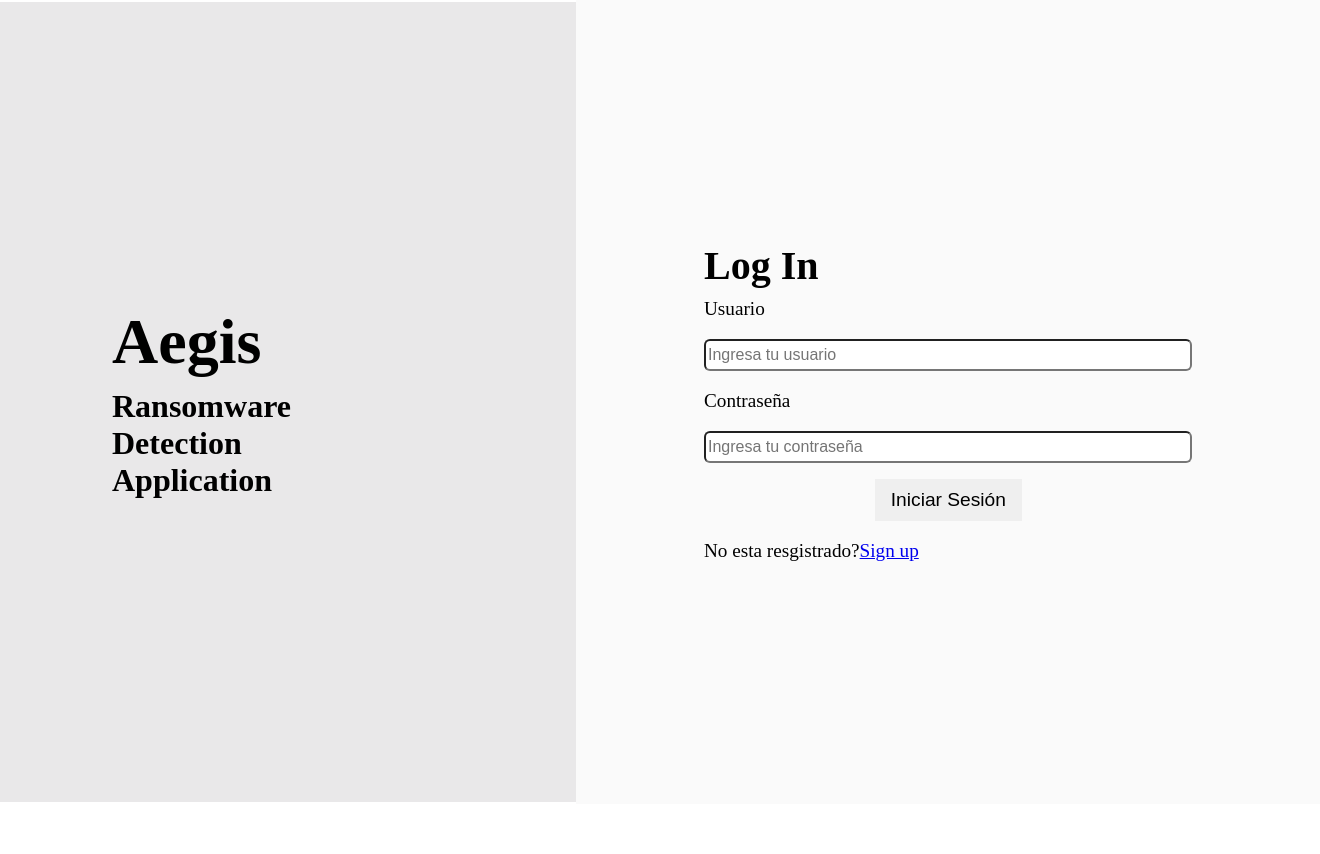
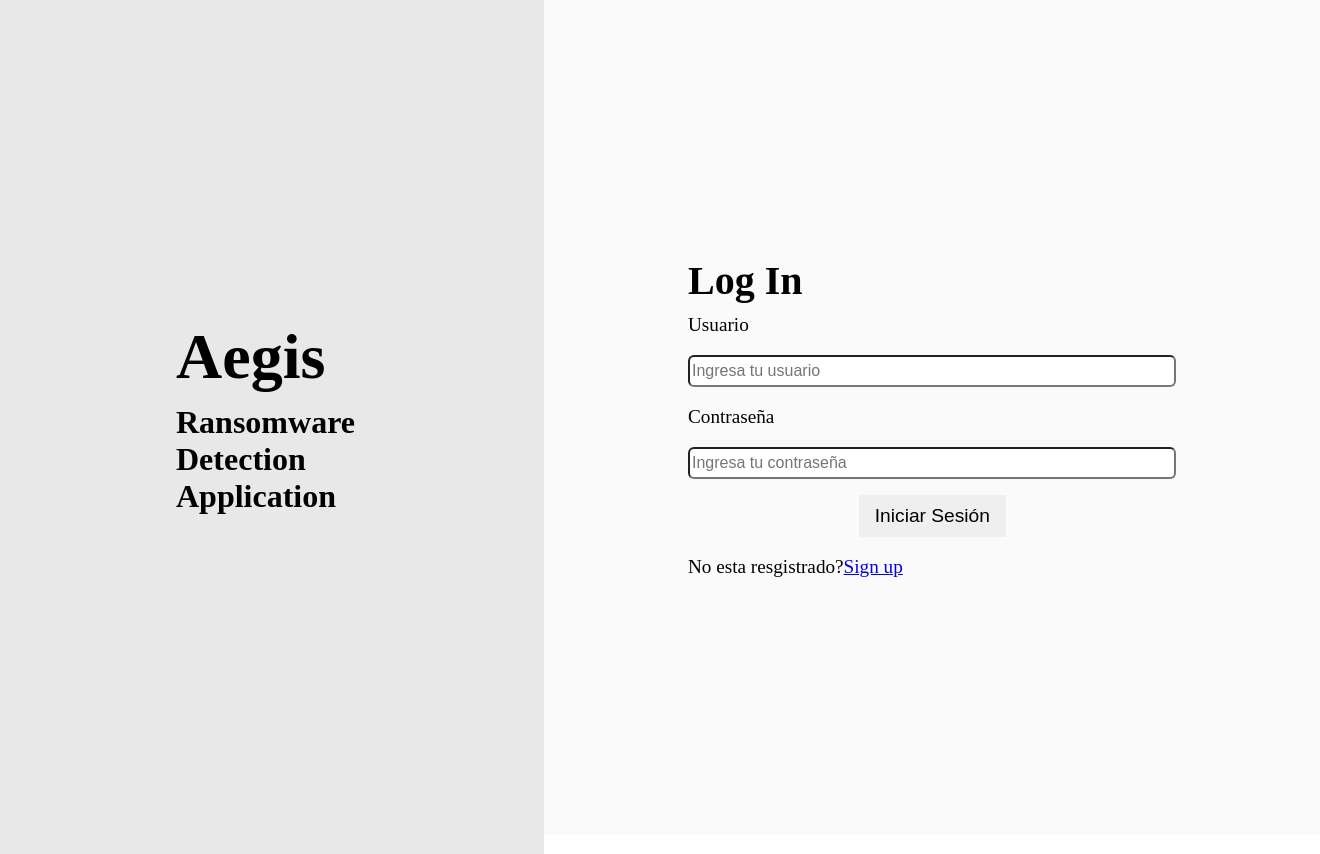
Before and after one commit to NoboruOshita/machinelearning, a Django app: page /login in a window 1320 px wide. Before the commit the page ends 802 px from the top, so only its background shows below. Run offline with Django 4.2, Linux system fonts and the light colour scheme.

Commit message:
change in style login

```diff
--- a/aplicacion_web_app/static/styles/login.css
+++ b/aplicacion_web_app/static/styles/login.css
@@ -3,7 +3,8 @@ body{
 }
 
 body, h2{
-    margin:0;
+    margin: 0;
+    padding: 0;
 }
 
 h1{
@@ -11,7 +12,6 @@ h1{
 }
 
 h2{
-    width: 40%;
     font-size: 2rem;
 }
 
@@ -37,17 +37,18 @@ button{
 .main-container{
     display: flex;
     align-items: center;
-    justify-content: space-evenly;
+    justify-content: center;
+    height: 52.2rem;
 }
 
 .left-container{
     background-color: #E9E8E9;
-    padding: 18.94rem 7rem;
+    padding: 21.2rem 11rem;
 }
 
 .right-container{
     background-color: #FAFAFA;
-    padding: 15.10rem 8rem;
+    padding: 16.1rem 9rem;
 }
 
 .login-form{
```
